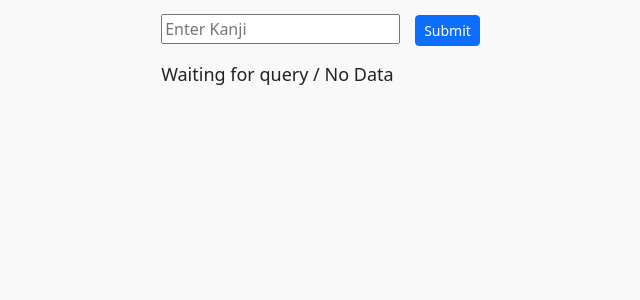
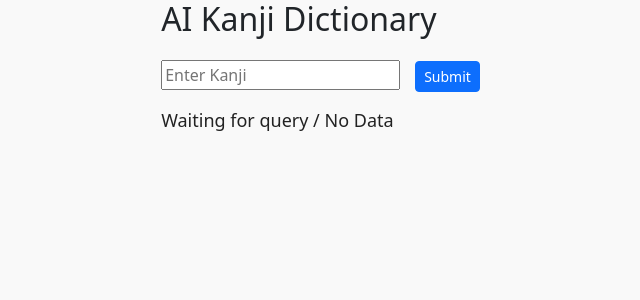
Before and after one commit to burkayakca/AiKanjiDictionary, a React (Create React App) app: page / in a window 1280 px wide. Shown: the top 300 px of the page, without its empty margins (312-952 px from the left). Built offline with nearby package versions, Linux system fonts and the light colour scheme; no server answers; a web font is replaced by a local one.

Commit message:
Add header and style adjustments

```diff
--- a/src/components/App.jsx
+++ b/src/components/App.jsx
@@ -45,6 +45,7 @@ function App() {
     return (
       <div>
         <div>
+          <h2>AI Kanji Dictionary</h2>
           <input
             className="form-control-md"
             type="text"
--- a/src/style.css
+++ b/src/style.css
@@ -47,6 +47,11 @@
 
     body {
         background-color: var(--dark-bg)
+    }
+
+    h2 {
+        color: var(--dark-text);
+        margin : 5px;
     }
 
     .input-p {
```
